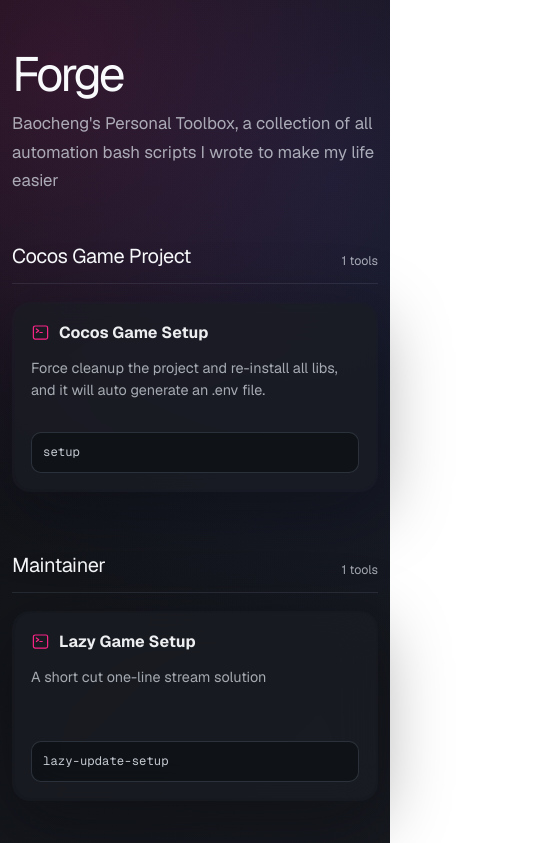
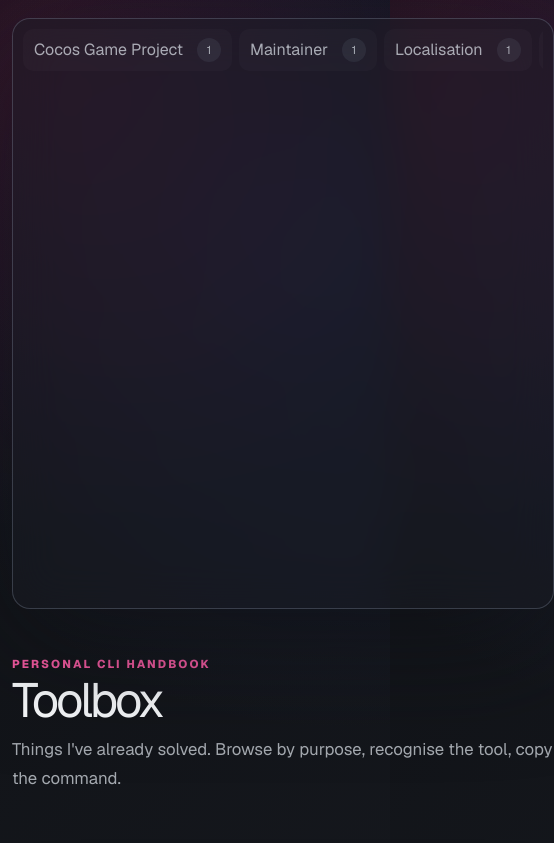
Before and after one commit to billyjojojobulido/forge, a Next.js app: page / in a window 390 px wide. Shown: the top 843 px of the page, 554 px wide, since content can reach past the window. Built offline with nearby package versions, Linux system fonts and the light colour scheme.

Commit message:
- feat: added a tool box side navigation bar

```diff
--- a/src/app/globals.css
+++ b/src/app/globals.css
@@ -115,3 +115,115 @@ code, pre { font-family: var(--font-mono), ui-monospace, monospace; }
   .tool-modal__body { padding: 0 20px 22px; }
   .option-row { grid-template-columns: 1fr; gap: 6px; }
 }
+
+/* Category navigation */
+html { scroll-behavior: smooth; }
+.toolbox-layout {
+  width: min(1450px, calc(100% - 40px));
+  margin: 0 auto;
+  display: grid;
+  grid-template-columns: 300px minmax(0, 1fr);
+  gap: 42px;
+  align-items: start;
+}
+.toolbox-layout .page-shell {
+  width: 100%;
+  margin: 0;
+}
+.category-nav {
+  position: sticky;
+  top: 28px;
+  margin-top: 72px;
+  padding: 14px;
+  border-radius: 18px;
+  min-height: 70vh;
+}
+.category-nav__header {
+  display: flex;
+  justify-content: space-between;
+  align-items: center;
+  padding: 6px 8px 12px;
+  border-bottom: 1px solid rgba(148,163,184,.14);
+}
+.category-nav__count,
+.category-nav__badge {
+  display: inline-flex;
+  align-items: center;
+  justify-content: center;
+  min-width: 24px;
+  height: 24px;
+  padding: 0 7px;
+  border-radius: 999px;
+  background: rgba(148,163,184,.1);
+  color: var(--text-soft);
+  font-size: .72rem;
+}
+.category-nav__list {
+  display: grid;
+  gap: 5px;
+  padding-top: 10px;
+}
+.category-nav__item {
+  width: 100%;
+  display: flex;
+  align-items: center;
+  justify-content: space-between;
+  gap: 14px;
+  padding: 10px 10px;
+  border: 1px solid transparent;
+  border-radius: 10px;
+  background: transparent;
+  color: var(--text-soft);
+  text-align: left;
+  cursor: pointer;
+  transition: color .18s ease, background .18s ease, border-color .18s ease, transform .18s ease;
+}
+.category-nav__item:hover {
+  color: var(--text-strong);
+  background: var(--hover-bg);
+  border-color: rgba(148,163,184,.12);
+  transform: translateX(2px);
+}
+.category-nav__item:focus-visible {
+  outline: 2px solid var(--accent-primary);
+  outline-offset: 2px;
+}
+.category-section {
+  scroll-margin-top: 32px;
+}
+
+@media (max-width: 980px) {
+  .toolbox-layout {
+    width: min(1180px, calc(100% - 32px));
+    grid-template-columns: 1fr;
+    gap: 0;
+  }
+  .category-nav {
+    z-index: 20;
+    top: 12px;
+    margin-top: 18px;
+    padding: 10px;
+  }
+  .category-nav__header { display: none; }
+  .category-nav__list {
+    display: flex;
+    gap: 7px;
+    padding: 0;
+    overflow-x: auto;
+    scrollbar-width: none;
+  }
+  .category-nav__list::-webkit-scrollbar { display: none; }
+  .category-nav__item {
+    width: auto;
+    flex: 0 0 auto;
+    padding: 8px 10px;
+    background: rgba(255,255,255,.025);
+  }
+  .category-nav__item:hover { transform: none; }
+  .toolbox-layout .page-shell { padding-top: 46px; }
+}
+
+@media (max-width: 620px) {
+  .toolbox-layout { width: min(100% - 24px, 1180px); }
+  .category-nav { top: 8px; }
+}
--- a/src/components/Toolbox.tsx
+++ b/src/components/Toolbox.tsx
@@ -1,37 +1,78 @@
 'use client';
 
-import { useState } from 'react';
+import { useMemo, useState } from 'react';
 import { categories, tools } from '@/data/tools';
 import type { Tool } from '@/types/tool';
 import { ToolCard } from './ToolCard';
 import { ToolModal } from './ToolModal';
 
+function toCategoryId(category: string) {
+  return `category-${category.toLowerCase().replace(/[^a-z0-9]+/g, '-').replace(/^-|-$/g, '')}`;
+}
+
 export function Toolbox() {
   const [selected, setSelected] = useState<Tool | null>(null);
+  const groupedTools = useMemo(
+    () => categories.map((category) => ({
+      category,
+      tools: tools.filter((tool) => tool.category === category)
+    })),
+    []
+  );
+
+  const navigateToCategory = (category: string) => {
+    document.getElementById(toCategoryId(category))?.scrollIntoView({
+      behavior: 'smooth',
+      block: 'start'
+    });
+  };
 
   return (
     <>
-      <main className="page-shell">
+      <main className="toolbox-layout">
+        <aside className="category-nav glass glass--dense" aria-label="Tool categories">
+          <div className="category-nav__header">
+            <span className="eyebrow">Categories</span>
+            <span className="category-nav__count">{categories.length}</span>
+          </div>
+          <nav className="category-nav__list">
+            {groupedTools.map(({ category, tools: categoryTools }) => (
+              <button
+                type="button"
+                className="category-nav__item"
+                key={category}
+                onClick={() => navigateToCategory(category)}
+              >
+                <span>{category}</span>
+                <span className="category-nav__badge">{categoryTools.length}</span>
+              </button>
+            ))}
+          </nav>
+        </aside>
+
+        <div className="page-shell">
           <header className="hero">
-          <h1>Forge</h1>
-          <p>Baocheng's Personal Toolbox, a collection of all automation bash scripts I wrote to make my life easier</p>
+            <p className="eyebrow">PERSONAL CLI HANDBOOK</p>
+            <h1>Toolbox</h1>
+            <p>Things I&apos;ve already solved. Browse by purpose, recognise the tool, copy the command.</p>
           </header>
 
           <div className="catalogue">
-          {categories.map((category) => (
-            <section className="category-section" key={category}>
+            {groupedTools.map(({ category, tools: categoryTools }) => (
+              <section className="category-section" id={toCategoryId(category)} key={category}>
                 <div className="category-heading">
                   <h2>{category}</h2>
-                <span>{tools.filter((tool) => tool.category === category).length} tools</span>
+                  <span>{categoryTools.length} tools</span>
                 </div>
                 <div className="tool-grid">
-                {tools.filter((tool) => tool.category === category).map((tool) => (
+                  {categoryTools.map((tool) => (
                     <ToolCard key={tool.id} tool={tool} onOpen={() => setSelected(tool)} />
                   ))}
                 </div>
               </section>
             ))}
           </div>
+        </div>
       </main>
       <ToolModal tool={selected} open={Boolean(selected)} onClose={() => setSelected(null)} />
     </>
```
Lines whose indentation alone changed are shown as unchanged.
